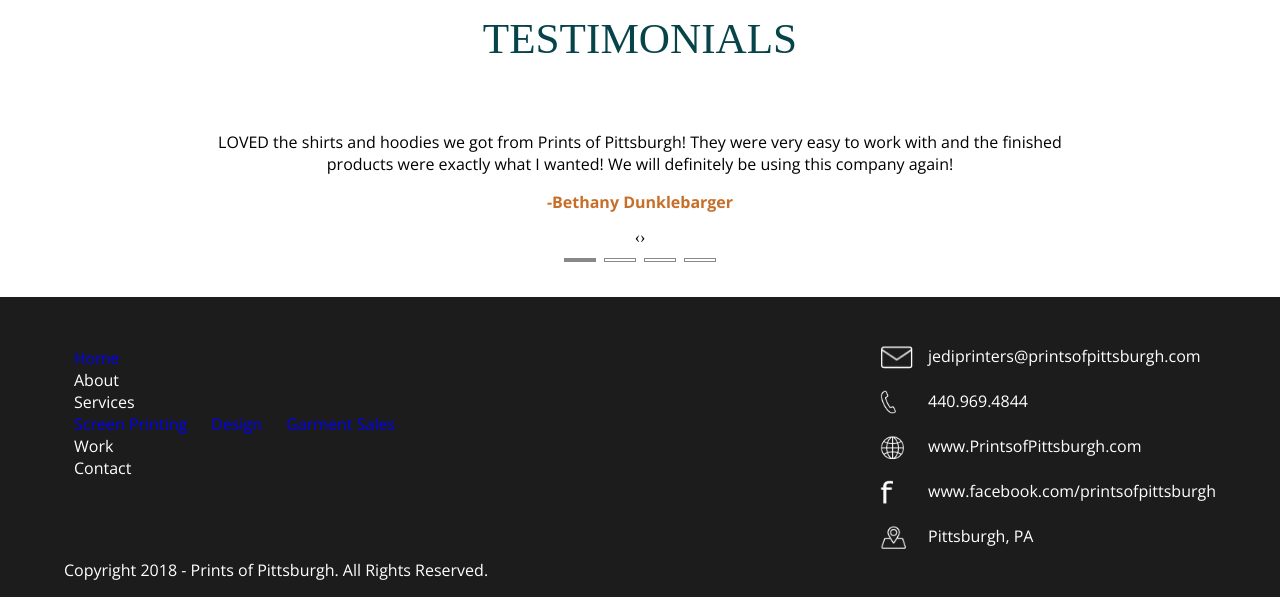
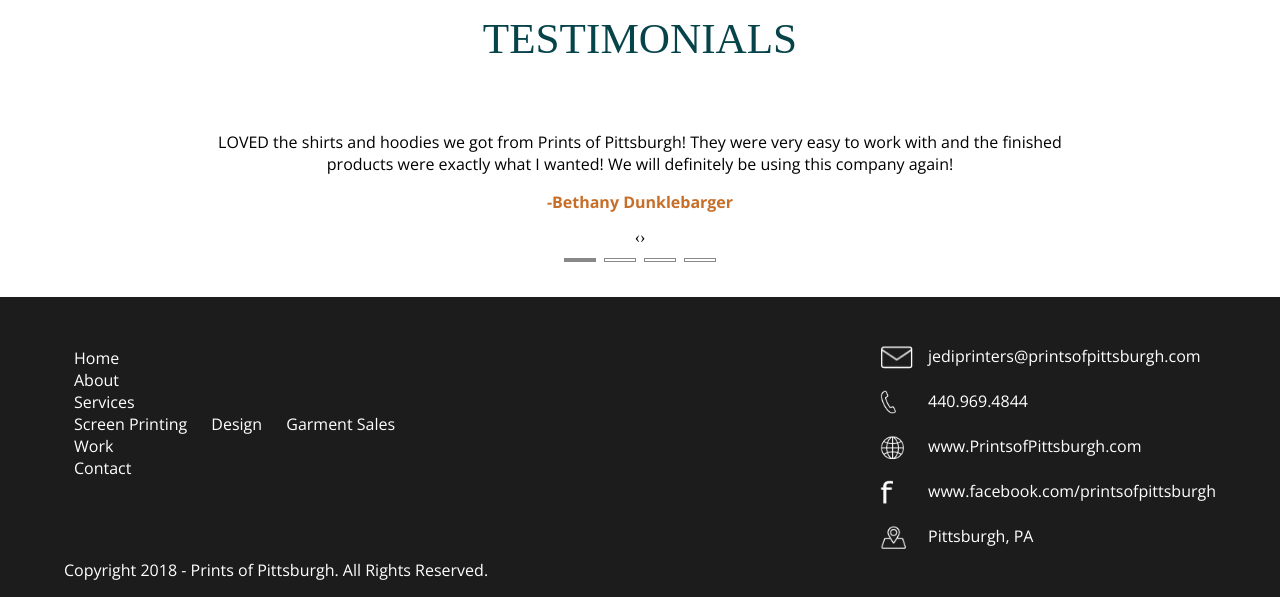
Before and after one commit to dgeist/Prints-of-Pittsburgh, a plain HTML site: page index.html in a window 1280 px wide. Shown: the part 3821-4418 px from the top of the page. Drawn offline with nearby package versions, Linux system fonts and the light colour scheme; a web font is replaced by a local one.

Commit message:
footer link color

```diff
--- a/css/styles.css
+++ b/css/styles.css
@@ -558,6 +558,9 @@
   color: white;
   font-family: 'Open Sans', sans-serif;
 }
+#footer a{
+    color: white !important;
+}
 #footer_navigation{
   margin-top: 50px;
 }
```
